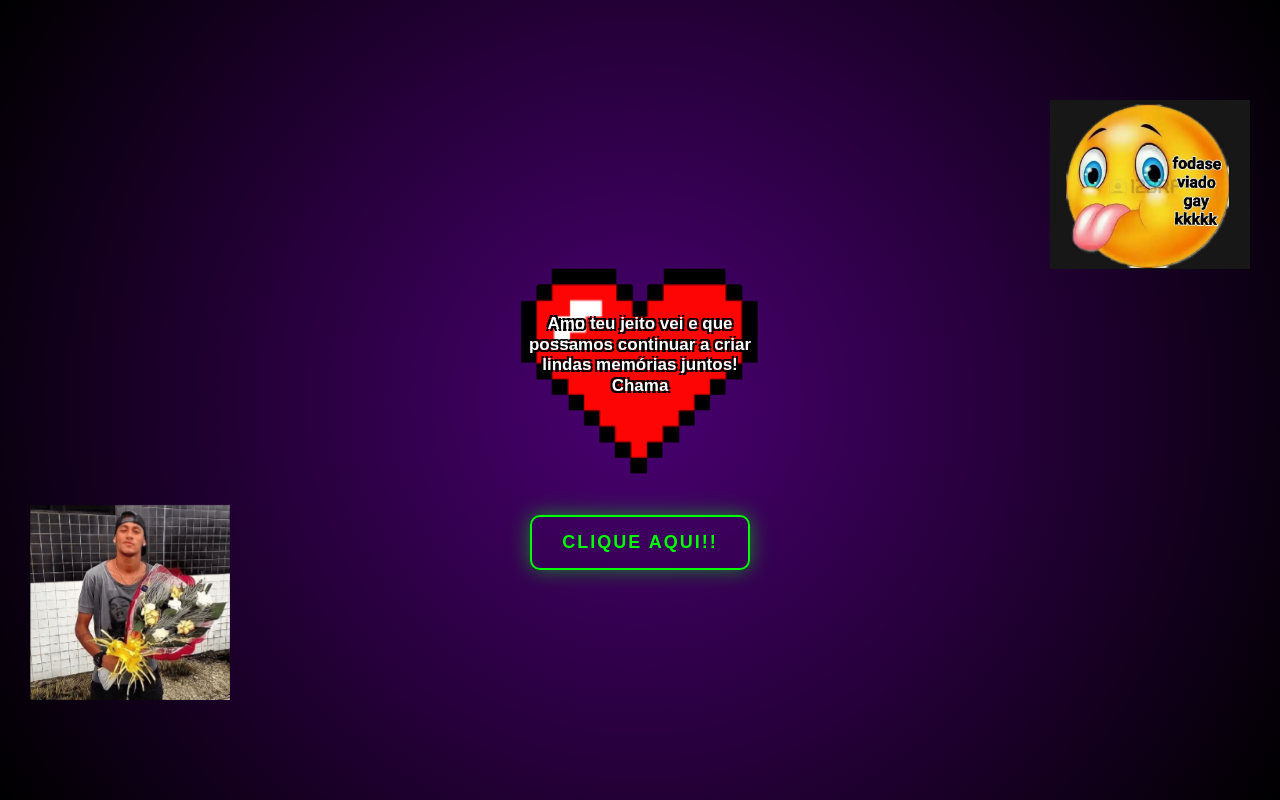
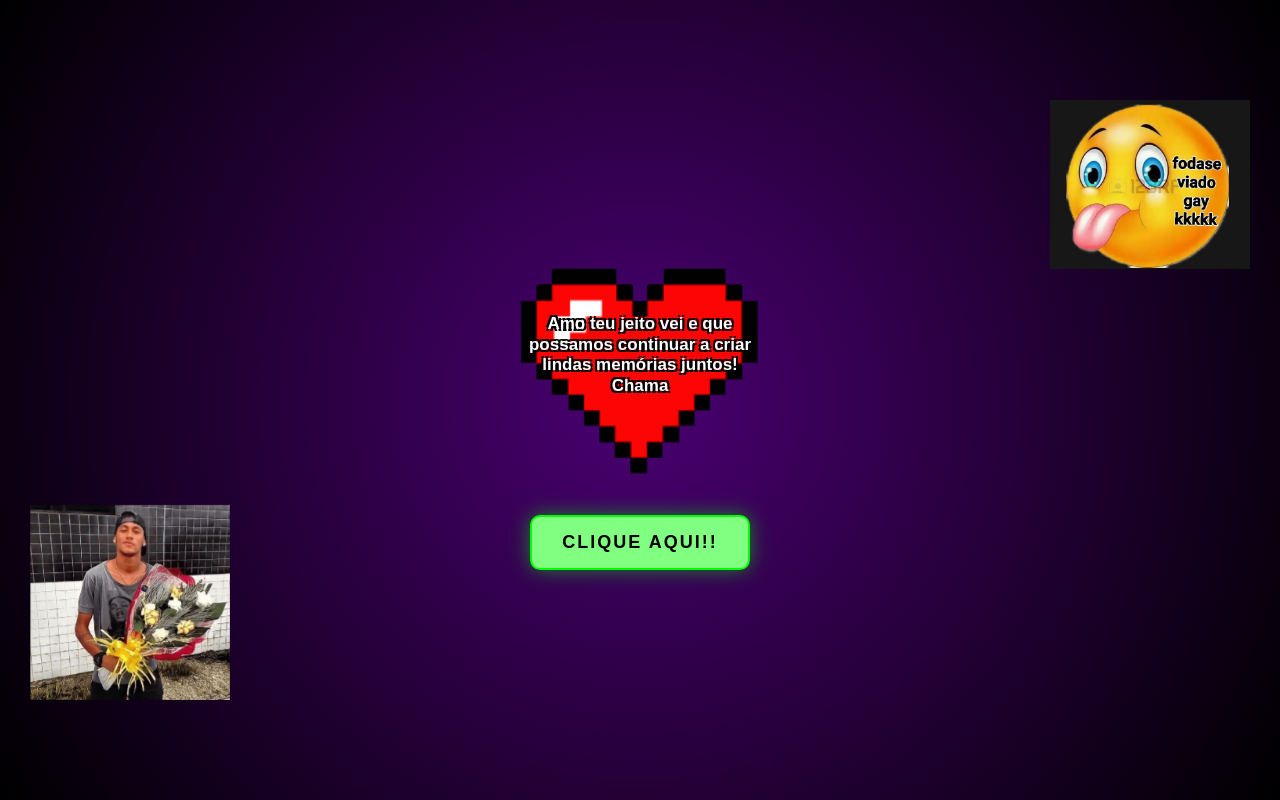
Before and after one commit to juliacoit/declaracao_bia, a plain HTML site: page flores/flores.html in a window 1280 px wide. Drawn offline with Linux system fonts and the light colour scheme.

Commit message:
mudando a cor dos botões

```diff
--- a/flores/style.css
+++ b/flores/style.css
@@ -77,8 +77,8 @@ body {
     font-size: 18px;
     padding: 15px 30px;
     border: 2px solid #00ff00; /* Borda verde neon */
-    background-color: transparent;
-    color: #00ff00; /* Texto verde neon */
+    background-color: #81ff81;
+    color: #000000; /* Texto verde neon */
     text-transform: uppercase;
     letter-spacing: 2px;
     font-weight: bold;
```
